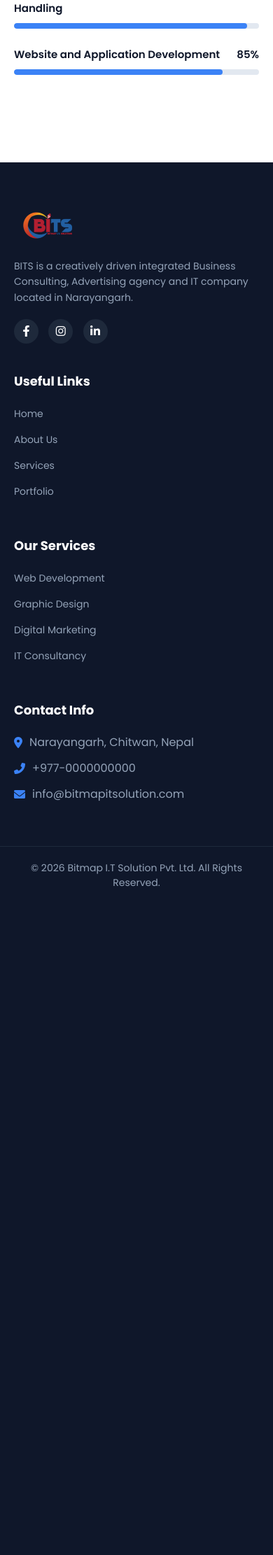
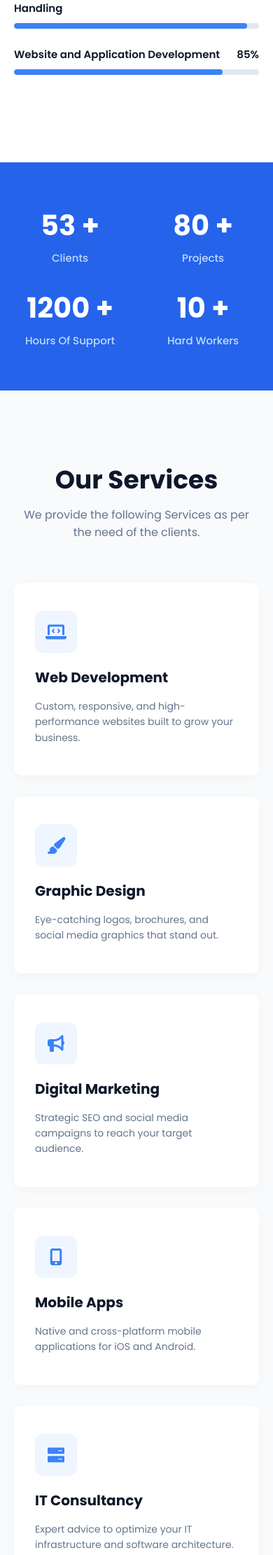
Before and after one commit to Kirandhakal19/laravel-course, a Laravel app: page /bitmap in a window 390 px wide. Shown: the part 1669-3891 px from the top of the page at 70% size. Before the commit the page ends 2936 px from the top, so only its background shows below. Run offline with Laravel 12, Linux system fonts and the light colour scheme.

Commit message:
Added Services, Stats section,

```diff
--- a/resources/css/bitmap.css
+++ b/resources/css/bitmap.css
@@ -132,7 +132,17 @@ ul { list-style: none; }
     max-width: 100%;
     height: auto;
 }
+.hero-text h1 {
+    animation: slideUp 0.8s ease-out forwards;
+}
 
+@keyframes slideUp {
+    from { opacity: 0; transform: translateY(30px); }
+    to { opacity: 1; transform: translateY(0); }
+}
+html {
+    scroll-behavior: smooth;
+}
 /* The Wavy Bottom */
 .wave-bottom {
     position: absolute;
@@ -267,4 +277,113 @@ ul { list-style: none; }
     .hero-buttons { justify-content: center; }
 
     .footer-grid { grid-template-columns: 1fr; }
+    /* --- STATS SECTION --- */
+.stats-section {
+    background-color: #2563eb;
+    padding: 60px 0;
+    color: white;
 }
+
+.stats-grid {
+    display: grid;
+    grid-template-columns: repeat(4, 1fr);
+    text-align: center;
+    gap: 30px;
+}
+
+.stat-box h3 {
+    font-size: 40px;
+    font-weight: 700;
+    margin-bottom: 5px;
+}
+
+.stat-box p {
+    font-size: 15px;
+    font-weight: 500;
+    color: #bfdbfe;
+}
+
+/* --- SERVICES SECTION --- */
+.services-section {
+    padding: 100px 0;
+    background-color: #f8fafc;
+}
+
+.section-header {
+    text-align: center;
+    margin-bottom: 60px;
+}
+
+.section-header h2 {
+    font-size: 36px;
+    color: #0f172a;
+    margin-bottom: 10px;
+}
+
+.section-header p {
+    color: #64748b;
+    font-size: 16px;
+}
+
+.services-grid {
+    display: grid;
+    grid-template-columns: repeat(3, 1fr);
+    gap: 30px;
+}
+
+.service-card {
+    background: #ffffff;
+    padding: 40px 30px;
+    border-radius: 10px;
+    box-shadow: 0 4px 15px rgba(0,0,0,0.03);
+    transition: all 0.3s ease;
+    border-bottom: 3px solid transparent;
+}
+
+.service-card:hover {
+    transform: translateY(-10px);
+    box-shadow: 0 10px 25px rgba(0,0,0,0.08);
+    border-bottom: 3px solid #3b82f6; /* Highlight line on hover */
+}
+
+.icon-box {
+    width: 60px;
+    height: 60px;
+    background-color: #eff6ff;
+    color: #3b82f6;
+    display: flex;
+    justify-content: center;
+    align-items: center;
+    border-radius: 10px;
+    font-size: 24px;
+    margin-bottom: 20px;
+    transition: all 0.3s ease;
+}
+
+.service-card:hover .icon-box {
+    background-color: #3b82f6;
+    color: #ffffff;
+}
+
+.service-card h3 {
+    font-size: 20px;
+    color: #0f172a;
+    margin-bottom: 15px;
+}
+
+.service-card p {
+    color: #64748b;
+    font-size: 14px;
+    line-height: 1.6;
+}
+
+/* --- RESPONSIVE UPDATES FOR NEW SECTIONS --- */
+@media (max-width: 992px) {
+    .services-grid { grid-template-columns: repeat(2, 1fr); }
+    .stats-grid { grid-template-columns: repeat(2, 1fr); }
+}
+
+@media (max-width: 768px) {
+    .services-grid { grid-template-columns: 1fr; }
+}
+}
--- a/resources/views/bitmap/home.blade.php
+++ b/resources/views/bitmap/home.blade.php
@@ -69,5 +69,74 @@
         </div>
     </div>
 </section>
+<!-- SECTION 3: STATS COUNTER -->
+<section class="stats-section">
+    <div class="container stats-grid">
+        <div class="stat-box">
+            <h3>53 +</h3>
+            <p>Clients</p>
+        </div>
+        <div class="stat-box">
+            <h3>80 +</h3>
+            <p>Projects</p>
+        </div>
+        <div class="stat-box">
+            <h3>1200 +</h3>
+            <p>Hours Of Support</p>
+        </div>
+        <div class="stat-box">
+            <h3>10 +</h3>
+            <p>Hard Workers</p>
+        </div>
+    </div>
+</section>
 
+<!-- SECTION 4: SERVICES -->
+<section class="services-section">
+    <div class="container">
+        <div class="section-header">
+            <h2>Our Services</h2>
+            <p>We provide the following Services as per the need of the clients.</p>
+        </div>
+
+        <div class="services-grid">
+            <!-- Card 1 -->
+            <div class="service-card">
+                <div class="icon-box"><i class="fas fa-laptop-code"></i></div>
+                <h3>Web Development</h3>
+                <p>Custom, responsive, and high-performance websites built to grow your business.</p>
+            </div>
+            <!-- Card 2 -->
+            <div class="service-card">
+                <div class="icon-box"><i class="fas fa-paint-brush"></i></div>
+                <h3>Graphic Design</h3>
+                <p>Eye-catching logos, brochures, and social media graphics that stand out.</p>
+            </div>
+            <!-- Card 3 -->
+            <div class="service-card">
+                <div class="icon-box"><i class="fas fa-bullhorn"></i></div>
+                <h3>Digital Marketing</h3>
+                <p>Strategic SEO and social media campaigns to reach your target audience.</p>
+            </div>
+            <!-- Card 4 -->
+            <div class="service-card">
+                <div class="icon-box"><i class="fas fa-mobile-alt"></i></div>
+                <h3>Mobile Apps</h3>
+                <p>Native and cross-platform mobile applications for iOS and Android.</p>
+            </div>
+            <!-- Card 5 -->
+            <div class="service-card">
+                <div class="icon-box"><i class="fas fa-server"></i></div>
+                <h3>IT Consultancy</h3>
+                <p>Expert advice to optimize your IT infrastructure and software architecture.</p>
+            </div>
+            <!-- Card 6 -->
+            <div class="service-card">
+                <div class="icon-box"><i class="fas fa-shopping-cart"></i></div>
+                <h3>E-Commerce Solutions</h3>
+                <p>Secure and scalable online stores to help you sell products globally.</p>
+            </div>
+        </div>
+    </div>
+</section>
 @endsection
```
